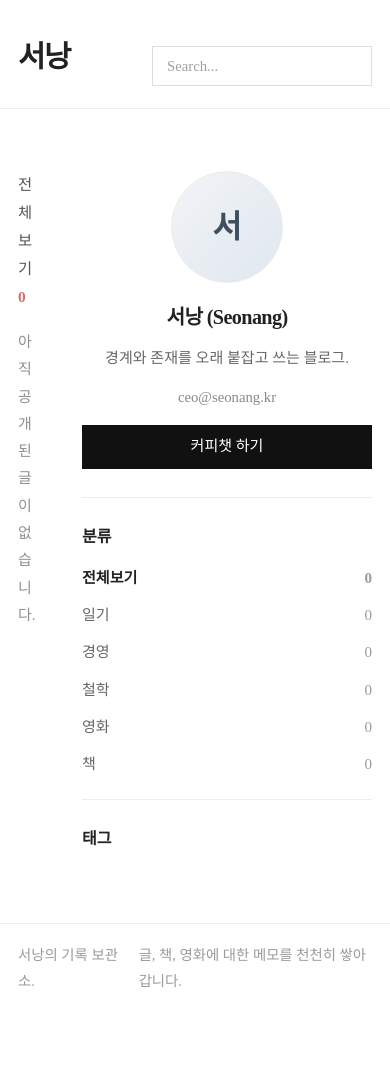
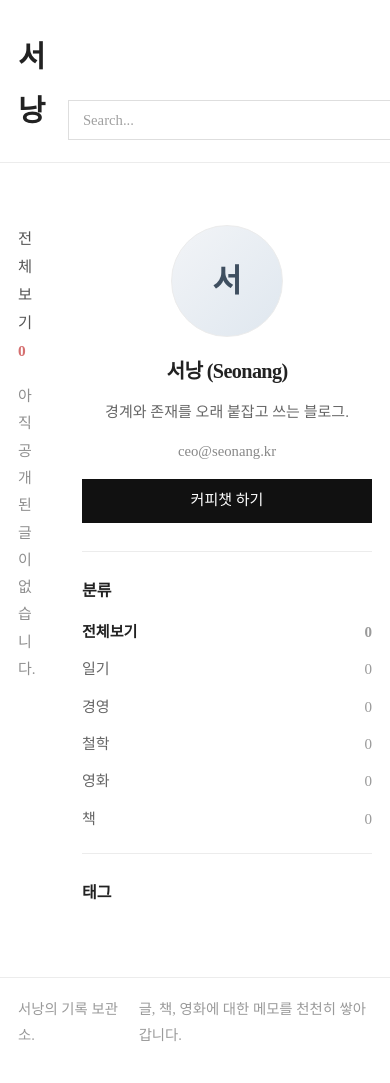
Before and after one commit to seonang/seonang.github.io, a Jekyll site: the page built from index.html, in a window 390 px wide. Built offline with Jekyll 4.4.1, drawn with Linux system fonts in a browser that asks for light colours; some web fonts are replaced; before the commit the page ends 1028 px from its top, so only the background shows below that.

Commit message:
Update site.css

```diff
--- a/assets/css/site.css
+++ b/assets/css/site.css
@@ -432,4 +432,10 @@
   .chat-modal-dialog,
   .dark-button,
   .light-button { width: 100%; }
+  .header-search {
+  width: 100%;
+  }
+.site-header-inner {
+  align-items: stretch;
+  }
 }
```
